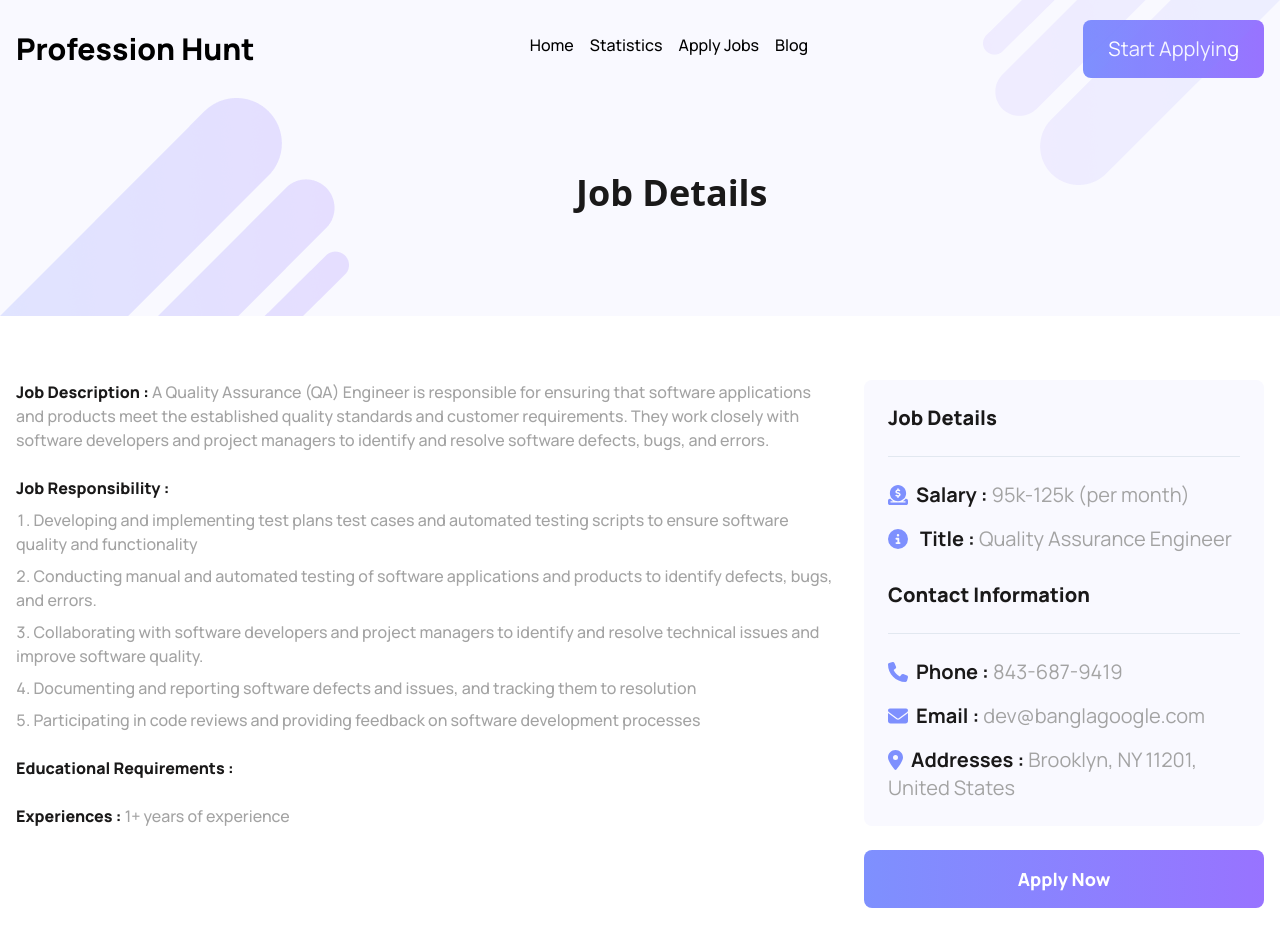
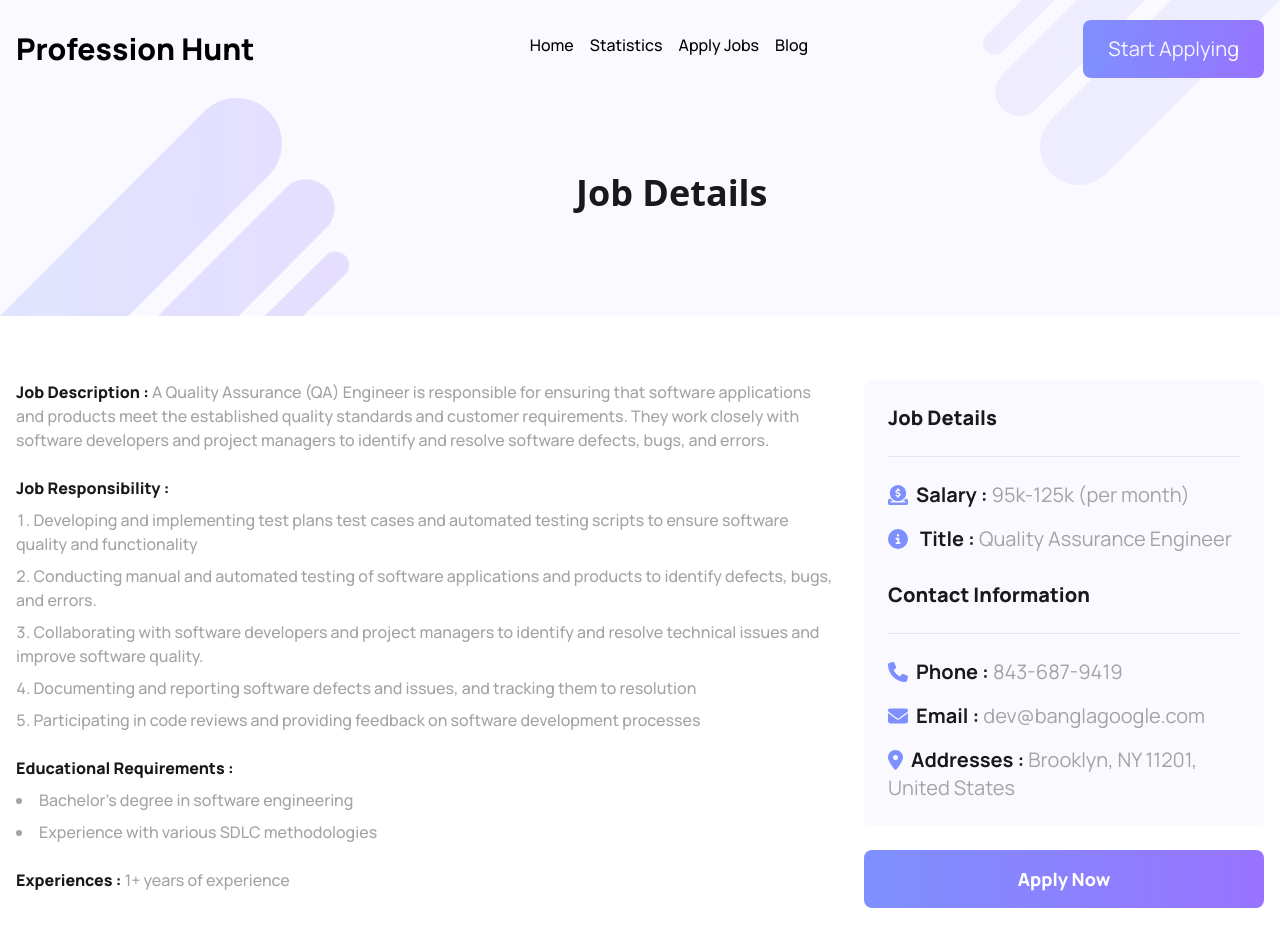
Before and after one commit to ysarafat/profession-hunt-job-application, a React (Vite) app: page /job-details/623853b2614ad5aba311fdd1 in a window 1280 px wide. Shown: the top 952 px of the page. Built offline with nearby package versions, Linux system fonts and the light colour scheme.

Commit message:
spinner update

```diff
--- a/public/jobs.json
+++ b/public/jobs.json
@@ -10,7 +10,7 @@
         "salary" : "95k-125k",
         "description" : "A Quality Assurance (QA) Engineer is responsible for ensuring that software applications and products meet the established quality standards and customer requirements. They work closely with software developers and project managers to identify and resolve software defects, bugs, and errors.",
         "responsibility" : ["Developing and implementing test plans test cases and automated testing scripts to ensure software quality and functionality", "Conducting manual and automated testing of software applications and products to identify defects, bugs, and errors.", "Collaborating with software developers and project managers to identify and resolve technical issues and improve software quality.", "Documenting and reporting software defects and issues, and tracking them to resolution", "Participating in code reviews and providing feedback on software development processes"],
-        "edu-requirements": ["Bachelor's degree in software engineering", "Experience with various SDLC methodologies"],
+        "edu": ["Bachelor's degree in software engineering", "Experience with various SDLC methodologies"],
         "experiance" : "1+ years of experience",
         "contact" : {
             "phone": "843-687-9419",
@@ -30,7 +30,7 @@
         "salary" : "80k-150k",
         "description" : "A DevOps Engineer is a professional responsible for managing the IT infrastructure, deployment pipeline, and software development processes of an organization. The role involves collaboration between software developers and operations teams to create a continuous delivery and deployment pipeline for software products.",
         "responsibility" : ["Designing, developing, and maintaining a continuous integration and continuous deployment (CI/CD) pipeline to automate the software development process.","Managing and monitoring the IT infrastructure, including servers, networks, databases, and cloud services, to ensure high availability and performance.","Ensuring security, compliance, and governance requirements are met for all IT systems and software applications.","Keeping up-to-date with emerging trends and technologies in DevOps, automation, and cloud computing."],
-        "edu-requirements": ["Bachelor's degree in software engineering", "Experience with various SDLC methodologies"],
+        "edu": ["Bachelor's degree in software engineering", "Experience with various SDLC methodologies"],
         "experiance" : "3+ years of experience",
         "contact" : {
             "phone": "843-457-94652",
@@ -70,7 +70,7 @@
         "salary" : "40k-90k",
         "description" : "A Full-Stack Developer is responsible for designing, developing, and maintaining web-based applications and software products. They are proficient in both front-end and back-end development and are comfortable working with databases, server-side languages, and client-side languages.}",
         "responsibility" : ["Designing, developing, and maintaining web-based applications and software products using both front-end and back-end technologies.", "Collaborating with cross-functional teams, such as project managers, designers, and other developers, to develop innovative and scalable solutions that meet clients' needs.", "Troubleshooting and resolving technical issues or bugs in web applications and software products."],
-        "edu-requirements": ["Bachelor's degree in software engineering", "Javascript Fundamental", "Advance React and Next JS "],
+        "edu": ["Bachelor's degree in software engineering", "Javascript Fundamental", "Advance React and Next JS "],
         "experiance" : "1+ years of experience",
         "contact" : {
             "phone": "077 4708 4012",
--- a/src/components/JobInfo/JobInfo.jsx
+++ b/src/components/JobInfo/JobInfo.jsx
@@ -33,7 +33,6 @@ const JobInfo = () => {
   if (spinner.state === "loading") {
     return <Spinner />;
   }
-
   return (
     <div className="">
       <div className=" bg-background ">
@@ -69,7 +68,7 @@ const JobInfo = () => {
               Job Responsibility :{" "}
             </span>{" "}
             {responsibility?.map((re) => (
-              <li className="my-2 hover:none list-decimal">{re}</li>
+              <li className="my-2 hover:text-light-dark list-decimal">{re}</li>
             ))}
           </p>
           <p className="mb-6">
@@ -77,7 +76,7 @@ const JobInfo = () => {
               Educational Requirements :{" "}
             </span>{" "}
             {edu?.map((edu) => (
-              <li className="my-2 hover:none list-disc">{edu}</li>
+              <li className="my-2 hover:text-light-dark list-disc">{edu}</li>
             ))}
           </p>
           <p className="mb-16">
--- a/src/components/Spinner/Spinner.jsx
+++ b/src/components/Spinner/Spinner.jsx
@@ -3,9 +3,9 @@ import React from "react";
 const Spinner = () => {
   return (
     <div className=" flex justify-center items-center h-[calc(100vh-542px)]">
-      <p className="text-7xl text-primary ">
-        Lodding<span className="animate-ping">...</span>
-      </p>
+      <div className="border-8 border-dashed animate-spin  border-primary h-24 w-24 rounded-full"></div>
+
+      {/* <p className="text-7xl text-primary ">Lodding<span className="animate-ping">...</span></p> */}
     </div>
   );
 };
```
